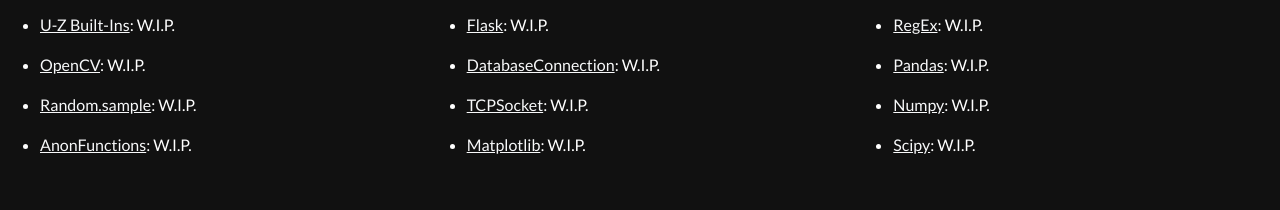
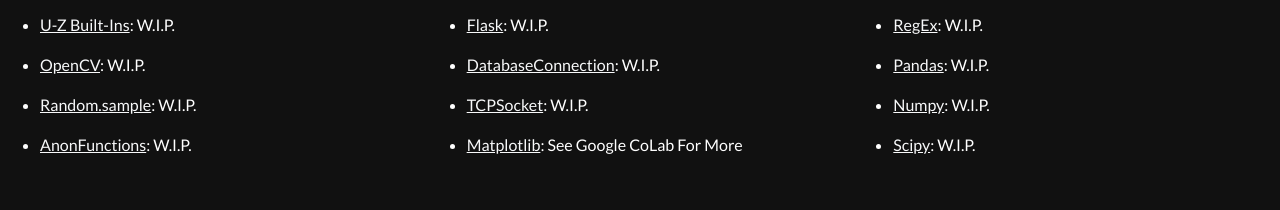
Before and after one commit to aidanvancil/aidanvancil.github.io, a website: page docs/snippets.html in a window 1280 px wide. Shown: the part 2201-2411 px from the top of the page. Drawn offline with Linux system fonts and the light colour scheme.

Commit message:
Snippets Additions
Code template snippets for generic code designs.

```diff
--- a/docs/snippets.html
+++ b/docs/snippets.html
@@ -139,7 +139,7 @@
                         <li><a class="btn-outline-light" href="snippets/.py">Flask</a>: W.I.P.</li><p></p>
                         <li><a class="btn-outline-light" href="snippets/.py">DatabaseConnection</a>: W.I.P.</li><p></p>
                         <li><a class="btn-outline-light" href="snippets/.py">TCPSocket</a>: W.I.P.</li><p></p>
-                        <li><a class="btn-outline-light" href="snippets/.py">Matplotlib</a>: W.I.P.</li><p></p>
+                        <li><a class="btn-outline-light" href="snippets/Matplotlib.py">Matplotlib</a>: See Google CoLab For More</li><p></p>
                     </ul>
                     <ul class="text-left col-lg-4 ms-auto">
                         <li><a class="btn-outline-light" href="snippets/.py">DictsHashmaps</a>: W.I.P.</li><p></p>
```
Also changed, not shown: 8 other files.
